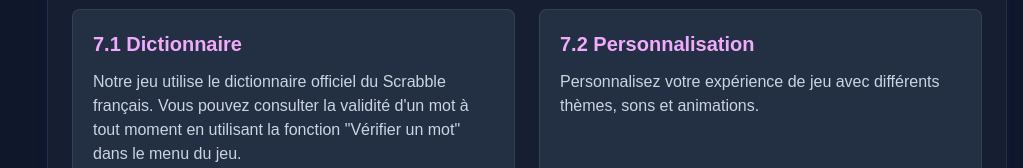
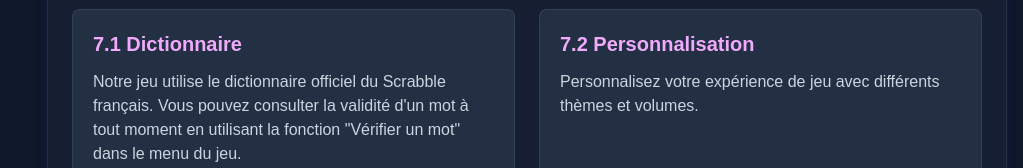
Before and after one commit to Moha-df/Unistrabble, a Next.js app: page /aide in a window 1280 px wide. Shown: the part 5256-5424 px from the top of the page, without its empty margins (257-1280 px from the left). Built offline with nearby package versions, Linux system fonts and the light colour scheme.

Commit message:
mini fix de la doc

```diff
--- a/app/aide/page.tsx
+++ b/app/aide/page.tsx
@@ -488,7 +488,7 @@ export default function Aide() {
                     <div className="bg-slate-700/50 p-5 rounded-lg border border-slate-600/50">
                       <h3 className="text-xl font-semibold mb-3 text-fuchsia-300">7.2 Personnalisation</h3>
                       <p className="text-slate-300">
-                        Personnalisez votre expérience de jeu avec différents thèmes, sons et animations.
+                        Personnalisez votre expérience de jeu avec différents thèmes et volumes.
                       </p>
                     </div>
                   </div>
```
